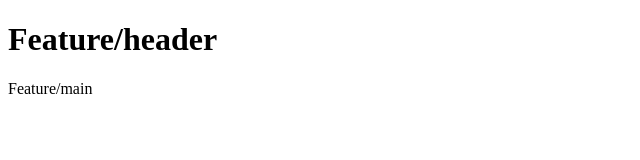
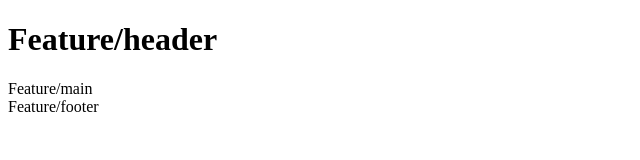
Before and after one commit to BagirovaMaria/git-practice2, a plain HTML site: page index.html in a window 1280 px wide. Shown: the full height of the page, 0-640 px from the left. Drawn offline with Linux system fonts and the light colour scheme.

Commit message:
add footer

```diff
--- a/index.html
+++ b/index.html
@@ -8,5 +8,7 @@
 <body>
     <h1>Feature/header</h1>
     <main>Feature/main</main>
+    <footer>Feature/footer</footer>
+
 </body>
 </html>
```
